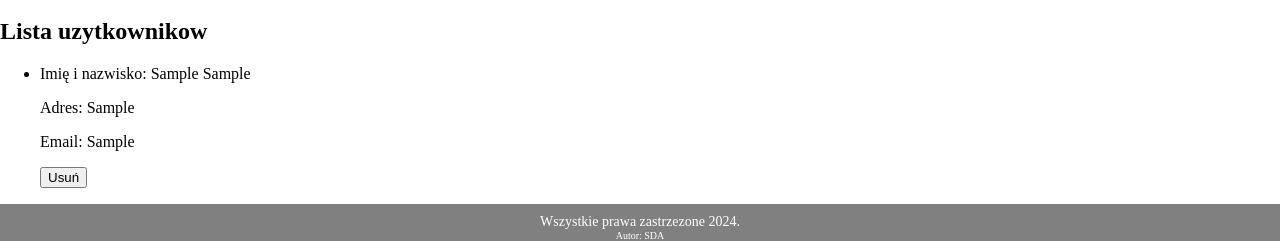
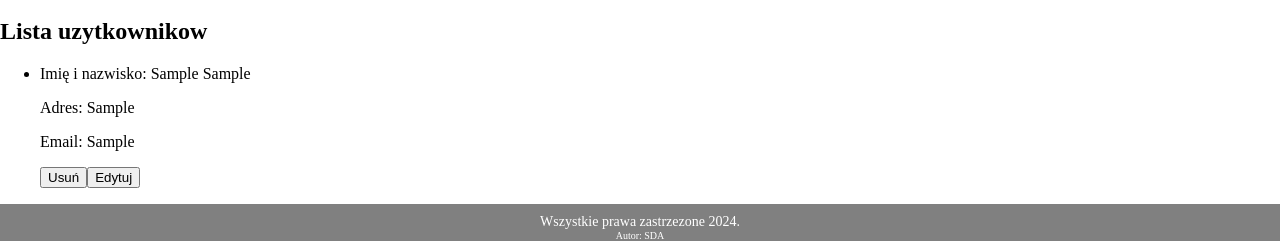
Before and after one commit to KajBialas/SDA-35-React, a React (Vite) app: page / in a window 1280 px wide. Both pictures are taken after typing "Sample", "Sample", "Sample", "Sample" into the empty fields and a click on the button "Wyślij". Shown: the part 359-600 px from the top of the page. Built offline with nearby package versions, Linux system fonts and the light colour scheme.

Commit message:
Form edit

```diff
--- a/src/components/form/Form.jsx
+++ b/src/components/form/Form.jsx
@@ -31,7 +31,17 @@ const Form = () => {
     }
 
     const handleEditUser = (email, name, surname, adress) => {
-        // modyfikacja stanu
+        const newUsers = [...users];
+
+        newUsers.forEach(user => {
+            if (user.email === email) {
+                user.name = name;
+                user.surName = surname;
+                user.adress = adress;
+            }
+        });
+
+        setUsers(newUsers);
     }
 
     return (
@@ -76,7 +86,11 @@ const Form = () => {
 
                 <button type="submit">Wyślij</button>
             </form>
-            <UsersList users={users} handleDeleteUser={handleDeleteUser} />
+            <UsersList
+                users={users}
+                handleDeleteUser={handleDeleteUser}
+                handleEditUser={handleEditUser}
+            />
         </div>
 
     )
--- a/src/components/usersList/UsersList.jsx
+++ b/src/components/usersList/UsersList.jsx
@@ -1,17 +1,16 @@
-const UsersList = ({ users, handleDeleteUser }) => {
+import UsersListElement from "./UsersListElement";
+
+const UsersList = ({ users, handleDeleteUser, handleEditUser }) => {
     const renderUsers = () => users.map(user =>(
-        <li key={user.email}>
-            <p>
-                Imię i nazwisko: {user.name} { user.surName}
-            </p>
-            <p>
-                Adres: {user.adress}
-            </p>
-            <p>
-                Email: {user.email}
-            </p>
-            <button onClick={() => handleDeleteUser(user.email)}>Usuń</button>
-        </li>
+        <UsersListElement
+            key={user.email}
+            name={user.name}
+            surName={user.surName}
+            adress={user.adress}
+            email={user.email}
+            handleDeleteUser={handleDeleteUser}
+            handleEditUser={handleEditUser}
+        />
     ));
 
     return (
--- /dev/null
+++ b/src/components/usersList/UsersListElement.jsx
@@ -0,0 +1,62 @@
+import { useState } from "react";
+
+const UsersListElement = ({name, surName, adress, email, handleDeleteUser, handleEditUser}) => {
+    const [ inputName, setInputName ] = useState(name);
+    const [ inputSurname, setInputSurname ] = useState(surName);
+    const [ inputAdress, setInputAdress ] = useState(adress);
+    const [ isEditMode, setIsEditMode] = useState(false);
+
+    const handleSubmit = (e) => {
+        e.preventDefault();
+
+        handleEditUser(email, inputName, inputSurname, inputAdress);
+    }
+
+    return (
+        <li key={email}>
+            <p>
+                Imię i nazwisko: {name} { surName}
+            </p>
+            <p>
+                Adres: {adress}
+            </p>
+            <p>
+                Email: {email}
+            </p>
+            <button onClick={() => handleDeleteUser(email)}>Usuń</button>
+            <button onClick={() => setIsEditMode(!isEditMode)}>{!isEditMode ? 'Edytuj' : 'Zamknij edycje'}</button>
+            {isEditMode && <form onSubmit={handleSubmit}>
+                <div>
+                    <label>Name:
+                        <input
+                            type="text"
+                            value={inputName}
+                            onChange={(event) => setInputName(event.target.value)}
+                        />
+                    </label>
+                </div>
+                <div>
+                    <label>Surname:
+                        <input
+                            type="text"
+                            value={inputSurname}
+                            onChange={(event) => setInputSurname(event.target.value)}
+                        />
+                    </label>
+                </div>
+                <div>
+                    <label>Adress:
+                        <input
+                            type="text"
+                            value={inputAdress}
+                            onChange={(event) => setInputAdress(event.target.value)}
+                        />
+                    </label>
+                </div>
+                <button type="submit">Zapisz uzytkownika</button>
+            </form>}
+        </li>
+    )
+}
+
+export default UsersListElement;
```
